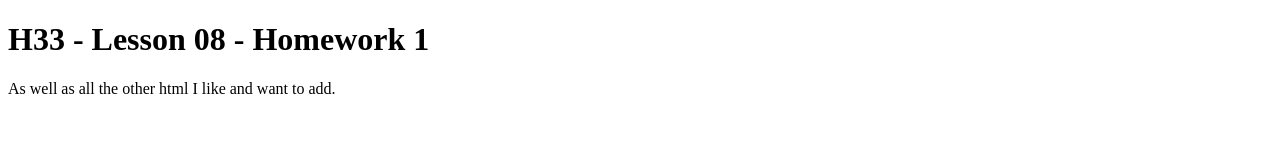
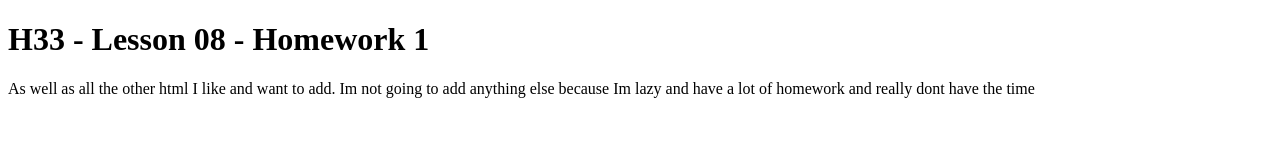
Before and after one commit to ConfusedPickle/Lesson_8-Homework, a plain HTML site: page index.html in a window 1280 px wide. Drawn offline with Linux system fonts and the light colour scheme.

Commit message:
Save My Changes to the new repository

```diff
--- a/index.html
+++ b/index.html
@@ -8,6 +8,6 @@
 </head>
 <body>
     <h1> H33 - Lesson 08 - Homework 1 </h1>
-    <p>As well as all the other html I like and want to add.</p>
+    <p>As well as all the other html I like and want to add. Im not going to add anything else because Im lazy and have a lot of homework and really dont have the time</p>
 </body>
 </html>
```
